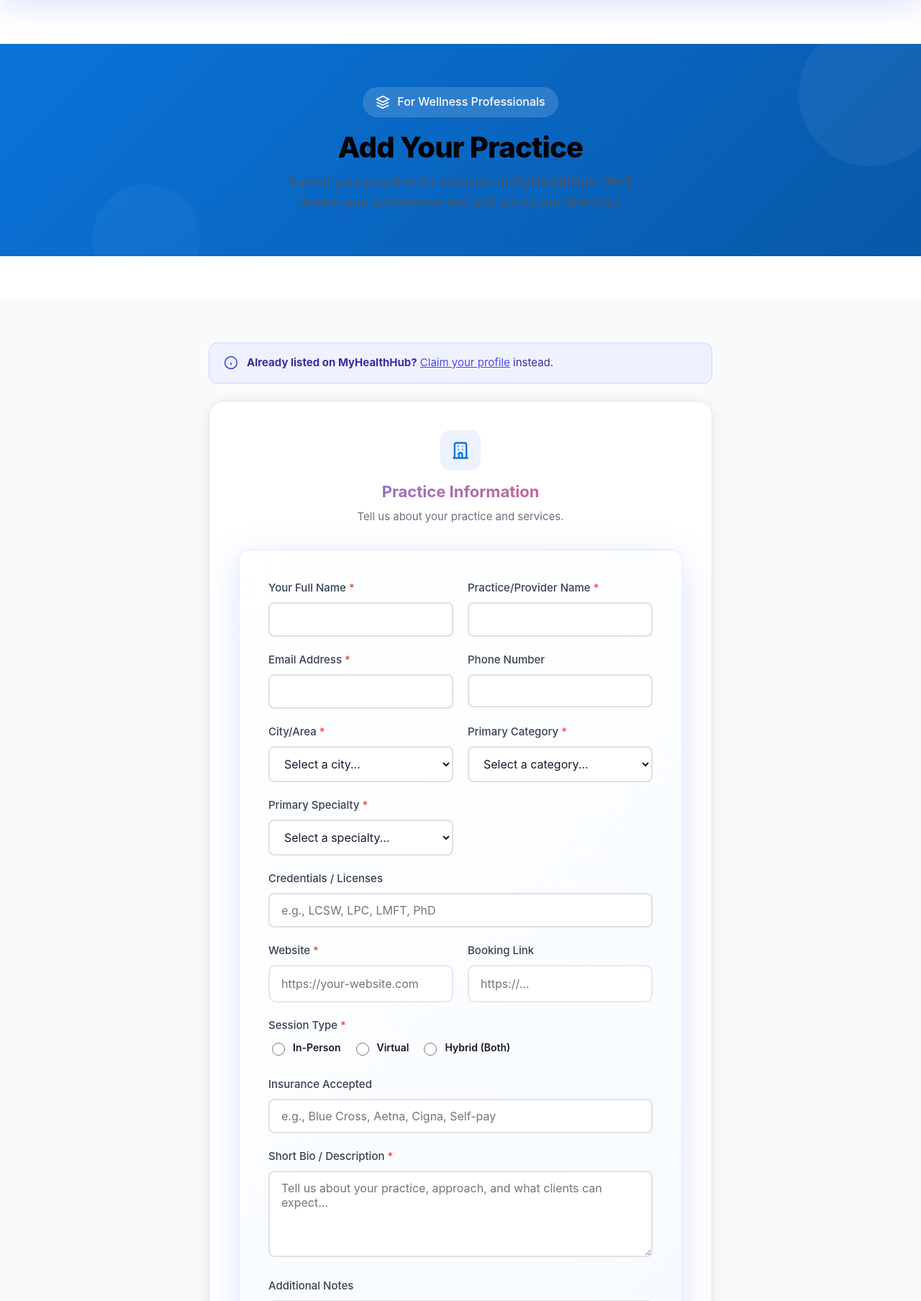
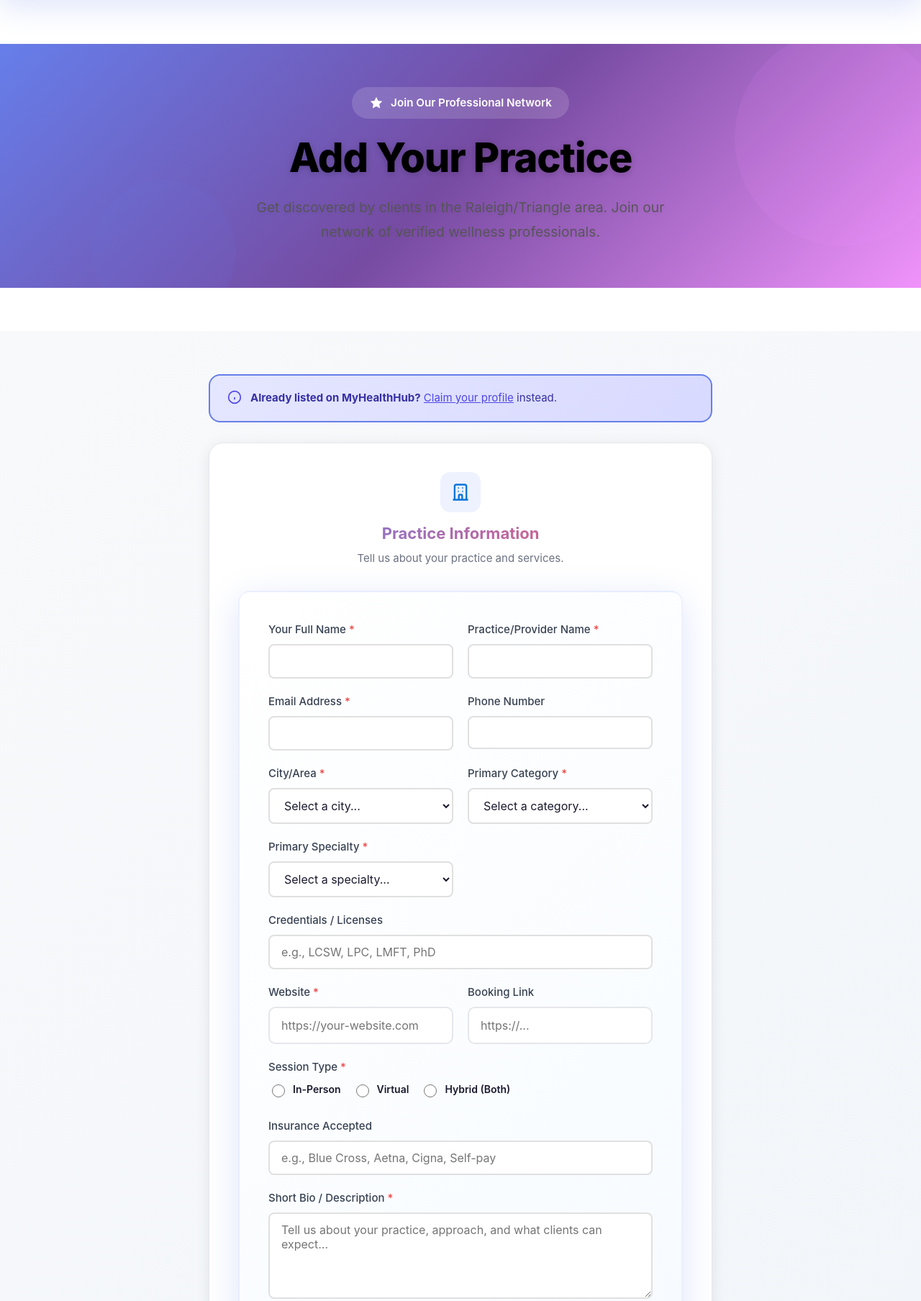
Before and after one commit to Naz12/myhealthhub, a WordPress theme: the page made by wp-content/themes/myhealthhub/template-add-your-practice.php in a window 1280 px wide. Shown: the part 72-1880 px from the top of the page at 72% size. Run offline with PHP 8.4 and a stand-in for WordPress, Linux system fonts and the light colour scheme; the site name, menu and one post (Sample post) are stand-ins, and other content is empty; some libraries are stand-ins or nearby versions.

Commit message:
Update Add Your Practice page with modern gradient design
- Applied consistent purple/pink gradient theme
- Enhanced hero with animated background
- Improved form card and success states
- Better typography and spacing
- Smooth transitions and hover effects

```diff
--- a/wp-content/themes/myhealthhub/template-add-your-practice.php
+++ b/wp-content/themes/myhealthhub/template-add-your-practice.php
@@ -35,41 +35,54 @@ $primary_categories = get_terms(array(
 ?>
 
 <!-- Hero Section -->
-<section style="background: linear-gradient(135deg, #0A74DA 0%, #0858a8 100%); padding: 80px 0 60px; color: white; text-align: center; position: relative; overflow: hidden;">
-    <div style="position: absolute; top: -30px; right: -30px; width: 200px; height: 200px; background: rgba(255,255,255,0.05); border-radius: 50%;"></div>
-    <div style="position: absolute; bottom: -50px; left: 10%; width: 150px; height: 150px; background: rgba(255,255,255,0.03); border-radius: 50%;"></div>
+<section style="background: linear-gradient(135deg, #667eea 0%, #764ba2 50%, #f093fb 100%); padding: 100px 0 120px; color: white; text-align: center; position: relative; overflow: hidden;">
+    <!-- Animated background -->
+    <div style="position: absolute; top: -30px; right: -30px; width: 300px; height: 300px; background: rgba(240, 147, 251, 0.1); border-radius: 50%; animation: float 30s infinite linear;"></div>
+    <div style="position: absolute; bottom: -50px; left: 10%; width: 200px; height: 200px; background: rgba(102, 126, 234, 0.08); border-radius: 50%;"></div>
+
     <div class="container" style="position: relative; z-index: 1;">
-        <div style="display: inline-flex; align-items: center; gap: 10px; background: rgba(255,255,255,0.15); padding: 8px 18px; border-radius: 30px; margin-bottom: 20px;">
-            <svg width="20" height="20" viewBox="0 0 24 24" fill="none" stroke="currentColor" stroke-width="2">
-                <path d="M12 2L2 7l10 5 10-5-10-5zM2 17l10 5 10-5M2 12l10 5 10-5"/>
+        <div style="display: inline-flex; align-items: center; gap: 10px; background: rgba(255,255,255,0.15); padding: 10px 24px; border-radius: 30px; margin-bottom: 24px; backdrop-filter: blur(10px);">
+            <svg width="20" height="20" fill="currentColor" viewBox="0 0 24 24">
+                <path d="M12 2l3.09 6.26L22 9.27l-5 4.87 1.18 6.88L12 17.77l-6.18 3.25L7 14.14 2 9.27l6.91-1.01L12 2z"/>
             </svg>
-            <span style="font-weight: 500;">For Wellness Professionals</span>
+            <span style="font-weight: 600; font-size: 0.95rem;">Join Our Professional Network</span>
         </div>
-        <h1 style="font-size: 2.5rem; font-weight: 800; margin-bottom: 12px; letter-spacing: -0.02em;">Add Your Practice</h1>
-        <p style="font-size: 1.125rem; opacity: 0.9; max-width: 520px; margin: 0 auto; line-height: 1.6;">Submit your practice for inclusion in MyHealthHub. We'll review your submission and add you to our directory.</p>
+        <h1 style="font-size: clamp(2.5rem, 5vw, 3.5rem); font-weight: 800; margin-bottom: 20px; letter-spacing: -0.02em; line-height: 1.1; text-shadow: 0 2px 10px rgba(0, 0, 0, 0.2);">Add Your Practice</h1>
+        <p style="font-size: 1.2rem; opacity: 0.95; max-width: 600px; margin: 0 auto; line-height: 1.8; text-shadow: 0 2px 8px rgba(0, 0, 0, 0.1);">Get discovered by clients in the Raleigh/Triangle area. Join our network of verified wellness professionals.</p>
     </div>
+    <style>
+        @keyframes float {
+            0% { transform: translate(0, 0); }
+            50% { transform: translate(25px, 25px); }
+            100% { transform: translate(0, 0); }
+        }
+    </style>
 </section>
 
 <!-- Form Section -->
-<section style="padding: 60px 0; background: #F8FAFC;">
+<section style="padding: 80px 0; background: linear-gradient(135deg, #f8f9fb 0%, #f1f5f9 100%);">
     <div class="container">
         <div style="max-width: 700px; margin: 0 auto;">
 
             <?php if (isset($_GET['success']) && $_GET['success'] == '1') : ?>
                 <!-- Success State -->
-                <div style="background: linear-gradient(135deg, #D1FAE5 0%, #A7F3D0 100%); border-radius: 20px; padding: 48px; text-align: center;">
-                    <div style="width: 80px; height: 80px; background: #059669; border-radius: 50%; display: flex; align-items: center; justify-content: center; margin: 0 auto 24px;">
-                        <svg width="40" height="40" fill="none" stroke="white" stroke-width="2" viewBox="0 0 24 24">
+                <div style="background: linear-gradient(135deg, #667eea 0%, #764ba2 100%); border-radius: 24px; padding: 64px 48px; text-align: center; box-shadow: 0 16px 48px rgba(102, 126, 234, 0.25);">
+                    <div style="width: 100px; height: 100px; background: rgba(255,255,255,0.25); border-radius: 50%; display: flex; align-items: center; justify-content: center; margin: 0 auto 28px;">
+                        <svg width="48" height="48" fill="none" stroke="white" stroke-width="2" viewBox="0 0 24 24">
                             <path stroke-linecap="round" stroke-linejoin="round" d="M5 13l4 4L19 7"/>
                         </svg>
                     </div>
-                    <h2 style="font-size: 1.75rem; font-weight: 700; margin-bottom: 12px; color: #065F46;">Submission Received!</h2>
-                    <p style="color: #047857; font-size: 1.05rem; margin-bottom: 24px; line-height: 1.6;">Thank you for submitting your practice. Our team will review your information and get back to you within 2-3 business days.</p>
+                    <h2 style="font-size: 2rem; font-weight: 800; margin-bottom: 16px; color: white; letter-spacing: -0.01em;">✨ Submission Received!</h2>
+                    <p style="color: rgba(255,255,255,0.95); font-size: 1.1rem; margin-bottom: 28px; line-height: 1.7;">Thank you for submitting your practice! Our team will review your information and get back to you within 2-3 business days to confirm your listing.</p>
                     <div style="display: flex; gap: 12px; justify-content: center; flex-wrap: wrap;">
-                        <a href="<?php echo esc_url(home_url('/listings/')); ?>" style="display: inline-flex; align-items: center; gap: 8px; background: #059669; color: white; padding: 14px 24px; border-radius: 10px; font-weight: 600; text-decoration: none;">
-                            Browse Providers
+                        <a href="<?php echo esc_url(home_url('/listings/')); ?>" style="display: inline-flex; align-items: center; gap: 8px; background: white; color: #667eea; padding: 14px 28px; border-radius: 12px; font-weight: 700; text-decoration: none; transition: all 0.3s;"
+                           onmouseover="this.style.transform='translateY(-2px)';this.style.boxShadow='0 8px 20px rgba(0,0,0,0.2)'"
+                           onmouseout="this.style.transform='none';this.style.boxShadow='none'">
+                            Browse Network
                         </a>
-                        <a href="<?php echo esc_url(home_url('/')); ?>" style="display: inline-flex; align-items: center; gap: 8px; background: white; color: #059669; padding: 14px 24px; border-radius: 10px; font-weight: 600; text-decoration: none; border: 2px solid #059669;">
+                        <a href="<?php echo esc_url(home_url('/')); ?>" style="display: inline-flex; align-items: center; gap: 8px; background: rgba(255,255,255,0.15); color: white; padding: 14px 28px; border-radius: 12px; font-weight: 700; text-decoration: none; border: 2px solid rgba(255,255,255,0.3); transition: all 0.3s;"
+                           onmouseover="this.style.background='rgba(255,255,255,0.25)'"
+                           onmouseout="this.style.background='rgba(255,255,255,0.15)'">
                             Go Home
                         </a>
                     </div>
@@ -77,7 +90,7 @@ $primary_categories = get_terms(array(
             <?php else : ?>
 
                 <!-- Helper Note -->
-                <div style="background: #EEF2FF; border: 1px solid #C7D2FE; border-radius: 12px; padding: 16px 20px; margin-bottom: 24px; display: flex; align-items: center; gap: 12px;">
+                <div style="background: linear-gradient(135deg, #E5E7FF 0%, #D8D9FF 100%); border: 2px solid #667eea; border-radius: 16px; padding: 20px 24px; margin-bottom: 28px; display: flex; align-items: start; gap: 12px;">
                     <svg width="20" height="20" viewBox="0 0 24 24" fill="none" stroke="#4F46E5" stroke-width="2">
                         <circle cx="12" cy="12" r="10"></circle>
                         <line x1="12" y1="16" x2="12" y2="12"></line>
```
